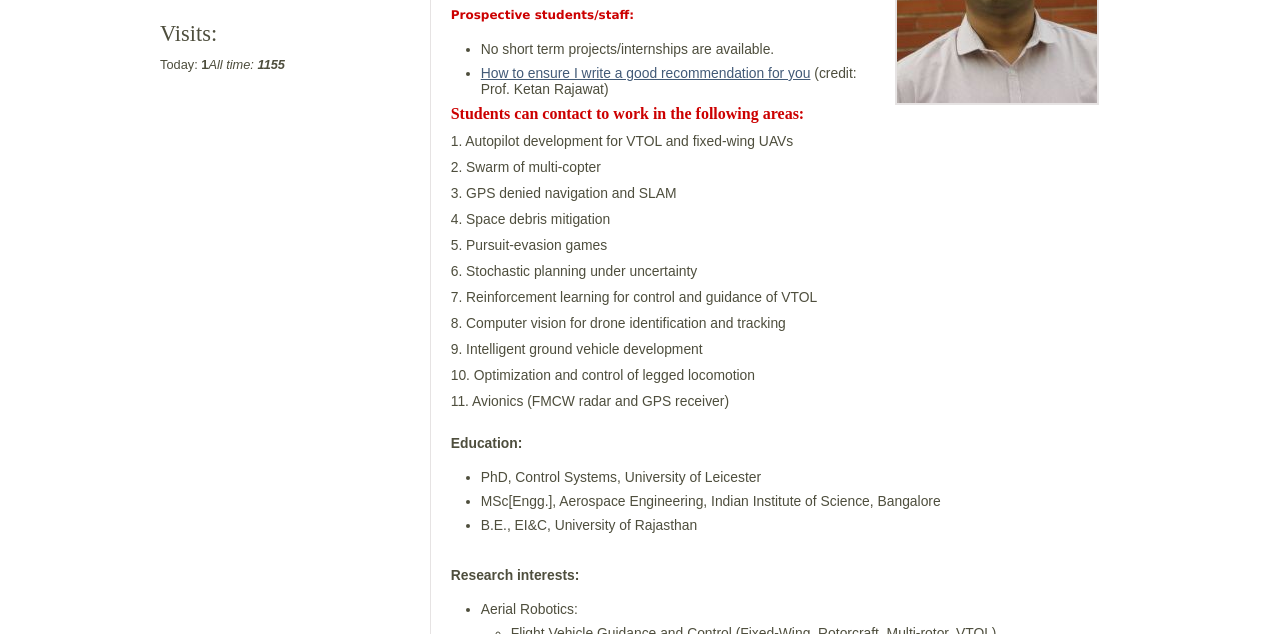
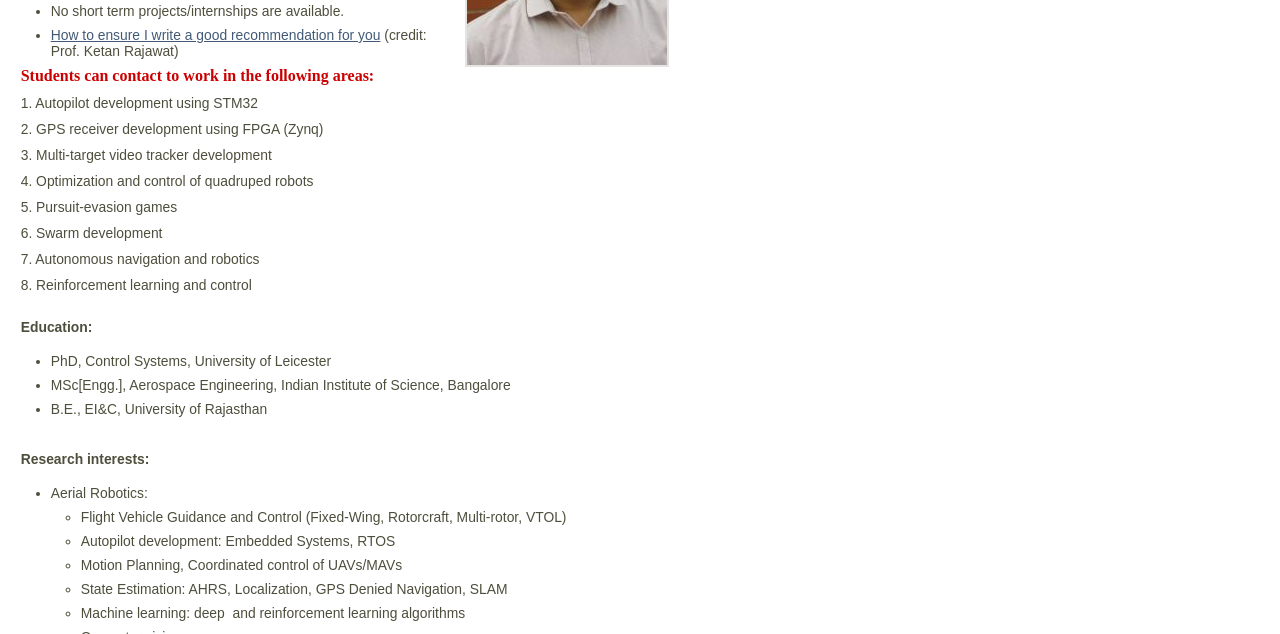
Before and after one commit to mkothari82/mkothari82.github.io, a plain HTML site: page index.html in a window 1280 px wide. Shown: the part 466-1100 px from the top of the page. Drawn offline with Linux system fonts and the light colour scheme.

Commit message:
Updated list of projects

```diff
--- a/index.html
+++ b/index.html
@@ -22,9 +22,10 @@
       </div>
     </div>
     <div id="head2">      <div class="container">
-        <div id="menu1"><ul>    <li class="l1 selected">  <a href="./">Home</a></li>    <li class="l2">  <a href="?people,9">People</a><ul class="sub1">    <li class="l1">  <a href="https://home.iitk.ac.in/~mangal/?phd,32">PhD</a></li>    <li class="lL">  <a href="?m-tech-bt-mt-ms,33">M Tech/BT-MT/MS</a></li>  </ul></li>    <li class="lL">  <a href="?teaching,4">Teaching</a></li></ul></div>      </div>
+        <div id="menu1"><ul>    <li class="l1 selected">  <a href="./">Home</a></li>    <li class="l2">  <a href="https://home.iitk.ac.in/~mangal/?people,9">People</a><ul class="sub1">    <li class="l1">  <a href="https://home.iitk.ac.in/~mangal/?phd,32">PhD</a></li>    <li class="lL">  <a href="https://home.iitk.ac.in/~mangal/?m-tech-bt-mt-ms,33">M Tech/BT-MT/MS</a></li>  </ul></li>    <li class="lL">  <a href="https://home.iitk.ac.in/~mangal/?teaching,4">Teaching</a></li></ul></div>      </div>
     </div>
   </div>
+  <!--
   <div id="body">
     <div class="container">
       <div id="column">        <div id="menu2"><div class="type">Useful Links</div><ul>    <li class="l1">  <a href="?ieee-css-e-letter,8">IEEE CSS E-Letter</a></li>    <li class="l2">  <a href="?iitk-thesis-template,27">IITK Thesis Template</a></li>    <li class="l3">  <a href="?helicopter-and-vtol-lab,7">Helicopter and VTOL Lab</a></li>    <li class="l4">  <a href="?iitk-aero,18">IITK Aero</a></li>    <li class="lL">  <a href="?detexify-latex,19">Detexify LATEX</a></li></ul></div>        <div class="box">          <div class="type">Visits:</div>
@@ -32,9 +33,10 @@
             <span>Today: <strong>1</strong></span><em>All time: <strong>1155</strong></em>
           </div>
         </div>
-      </div>
+      </div> -->
       <div id="content"><div id="page">
-<h1>Home</h1><ul class="imagesList" id="imagesList2"><li><a href="files/Capture[1].jpg" class="mlbox[pages]" title><img src="images/Capture%5B1%5D.jpg" alt></a></li></ul><div class="content" id="pageDescription"><h1>Dr. Mangal Kothari</h1>
+ <!-- remove Home from here -->
+<h1></h1><ul class="imagesList" id="imagesList2"><li><a href="files/Capture[1].jpg" class="mlbox[pages]" title><img src="images/Capture%5B1%5D.jpg" alt></a></li></ul><div class="content" id="pageDescription"><h1>Dr. Mangal Kothari</h1>
 <p>Professor <br> Department of Aerospace Engineering <br> <a href="https://www.iitk.ac.in/robotics/" target="_blank">Coordinator, Center of Mechatronics</a> <br> Indian Institute of Technology Kanpur <br> mangal@iitk.ac.in, Ph: +91-512-2596104 (O)</p>
 <p><span style="color: #cc0000; font-family: &#x27;Times New Roman&#x27;; font-size: medium;"><strong style="font-family: Verdana, Arial, Helvetica, sans-serif; font-size: 12px;">Prospective students/staff:</strong></span></p>
 <ul>
@@ -42,17 +44,14 @@
 <li><a href="https://home.iitk.ac.in/~ketan/rules.html" target="_blank">How to ensure I write a good recommendation for you</a> (credit: Prof. Ketan Rajawat) </li>
 </ul>
 <p><span style="color: #cc0000; font-family: &#x27;Times New Roman&#x27;; font-size: medium;"><strong>Students can contact to work in the following areas:</strong>  </span></p>
-<p>1. Autopilot development for VTOL and fixed-wing UAVs</p>
-<p>2. Swarm of multi-copter</p>
-<p>3. GPS denied navigation and SLAM</p>
-<p>4. Space debris mitigation</p>
+<p>1. Autopilot development using STM32</p>
+<p>2. GPS receiver development using FPGA (Zynq)</p>
+<p>3. Multi-target video tracker development</p>
+<p>4. Optimization and control of quadruped robots</p>
 <p>5. Pursuit-evasion games</p>
-<p>6. Stochastic planning under uncertainty</p>
-<p>7. Reinforcement learning for control and guidance of VTOL</p>
-<p>8. Computer vision for drone identification and tracking </p>
-<p>9. Intelligent ground vehicle development</p>
-<p>10. Optimization and control of legged locomotion </p>
-<p>11. Avionics (FMCW radar and GPS receiver)</p>
+<p>6. Swarm development</p>
+<p>7. Autonomous navigation and robotics</p>
+<p>8. Reinforcement learning and control</p>
 <div> </div>
 <p><strong>Education:</strong></p>
 <ul>
```
